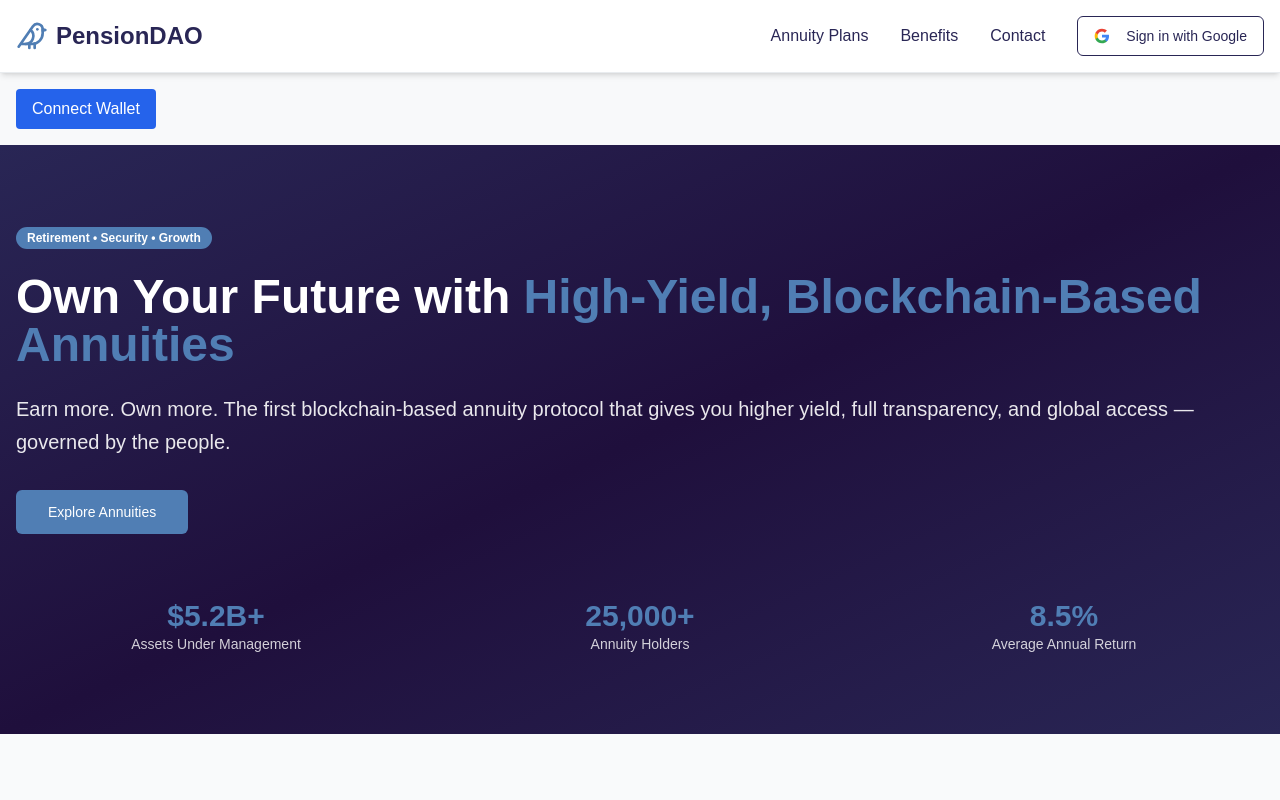
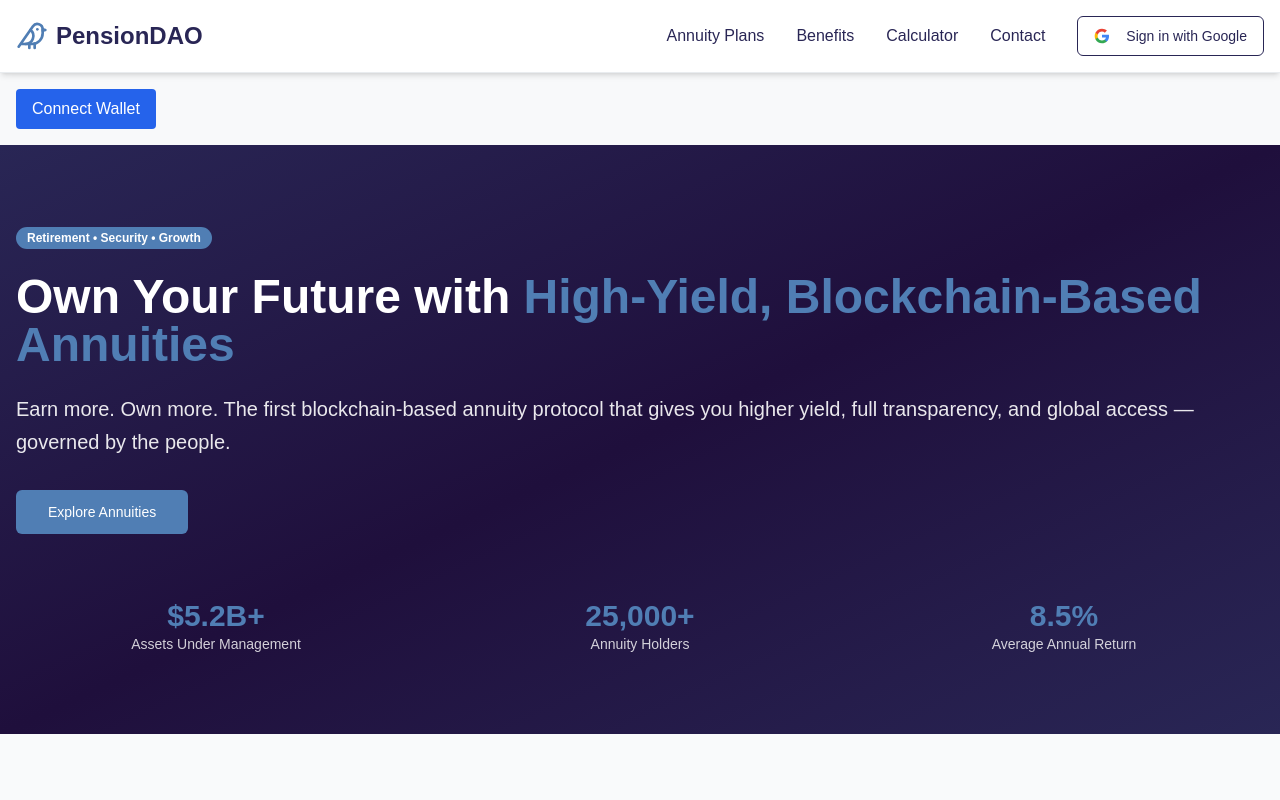
Before and after one commit to catwithasword/chainsaw-insurance, a Next.js app: page / in a window 1280 px wide. Shown: the top 800 px of the page. Built offline with nearby package versions, Linux system fonts and the light colour scheme; no server answers.

Commit message:
feat: add Calculator link to the navigation in Header component

```diff
--- a/components/sections/Header.tsx
+++ b/components/sections/Header.tsx
@@ -36,6 +36,9 @@ export default function Header() {
             </a>
             <a href="/#benefits" className="text-primary hover:text-accent transition-colors font-medium">
               Benefits
+            </a>
+            <a href="/#calculator" className="text-primary hover:text-accent transition-colors font-medium">
+              Calculator
             </a>
             {session && (session.user as any).isRegistered && (
               <a href="/dashboard" className="text-primary hover:text-accent transition-colors font-medium">
```
